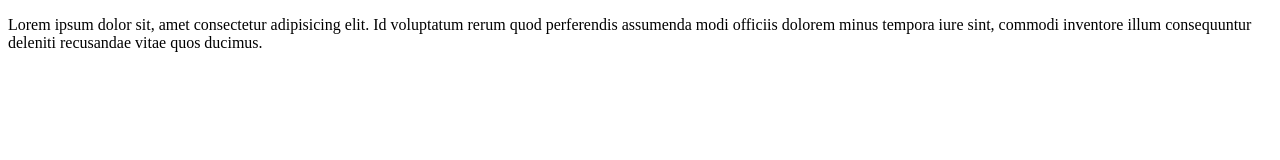
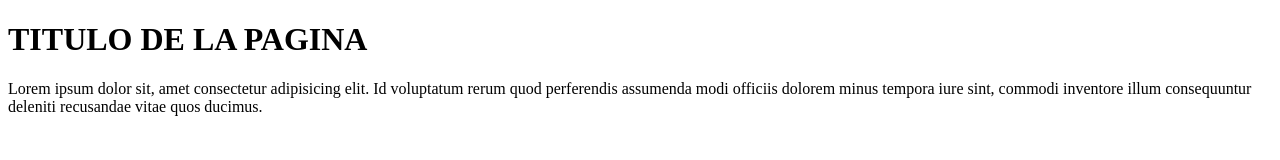
Before and after one commit to JuliGa/Desafio_clase15, a plain HTML site: page index.html in a window 1280 px wide. Drawn offline with Linux system fonts and the light colour scheme.

Commit message:
agregando titulo a la pagina

```diff
--- a/index.html
+++ b/index.html
@@ -6,6 +6,8 @@
 	<title>Defafio Git</title>
 </head>
 <body>
+	<h1>TITULO DE LA PAGINA</h1>
+
 	<p>Lorem ipsum dolor sit, amet consectetur adipisicing elit. Id voluptatum rerum quod perferendis assumenda modi officiis dolorem minus tempora iure sint, commodi inventore illum consequuntur deleniti recusandae vitae quos ducimus.</p>
 </body>
 </html>
```
